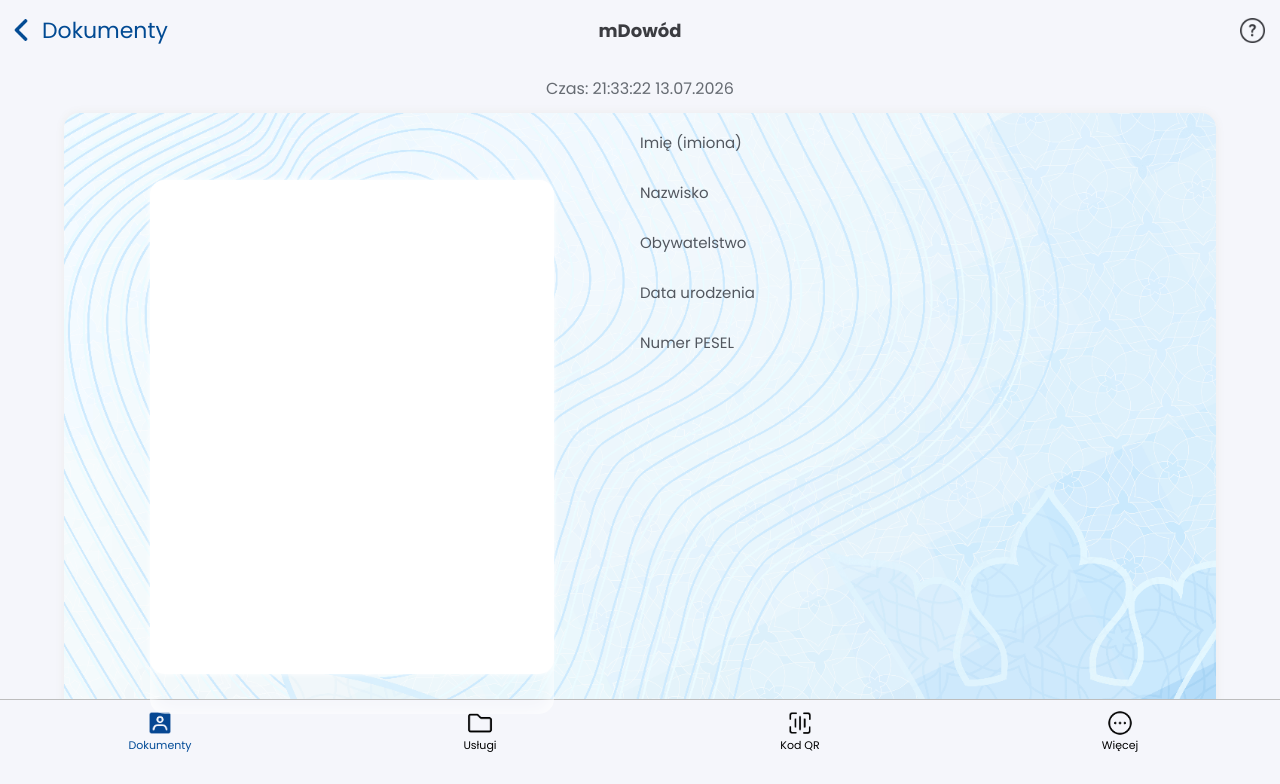
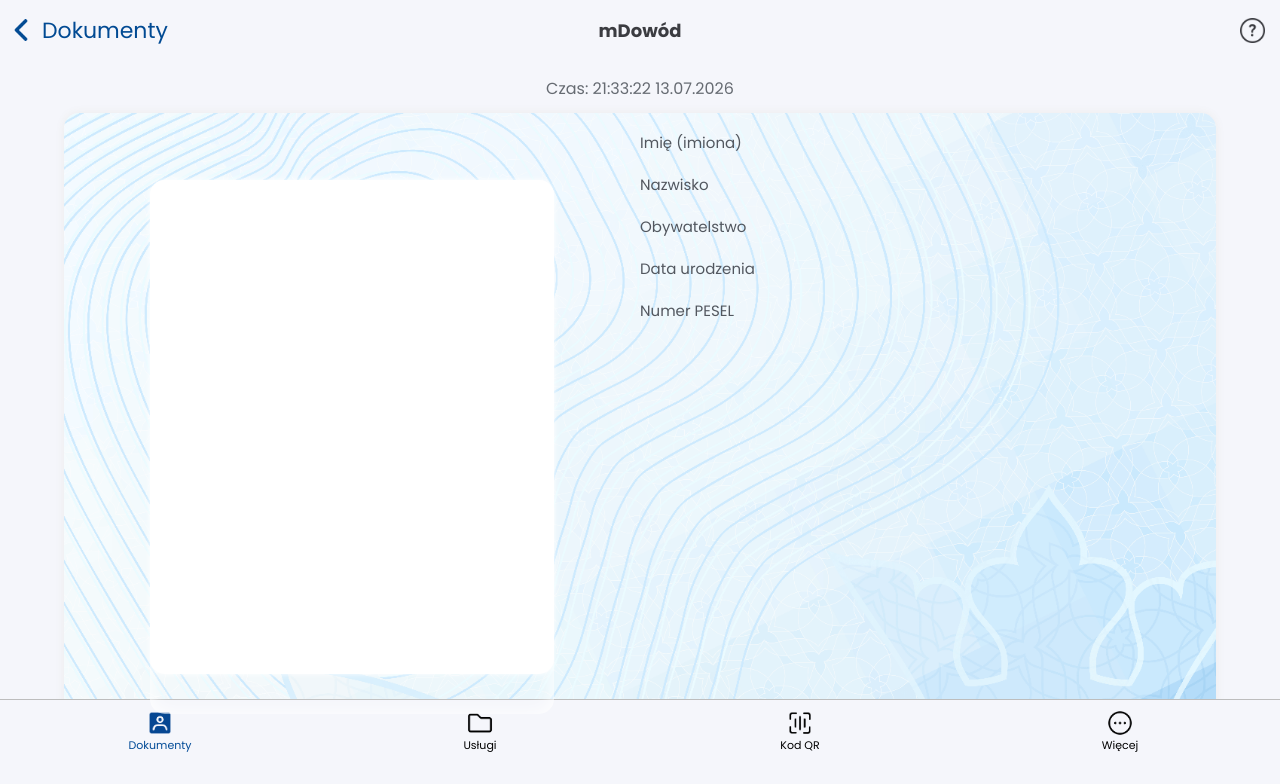
Before and after one commit to mlodyg00/mlodyg00.github.io, a plain HTML site: page card.html in a window 1280 px wide. Shown: the top 784 px of the page. Drawn offline with Linux system fonts and the light colour scheme; no server answers.

Commit message:
Add files via upload

```diff
--- a/assets/card.css
+++ b/assets/card.css
@@ -116,7 +116,7 @@
     display: grid;
     grid-template-columns: 100%;
     grid-auto-flow: row;
-    grid-auto-rows: 50px;
+    grid-auto-rows: 42px;
 }
 
 .data_value{
```
